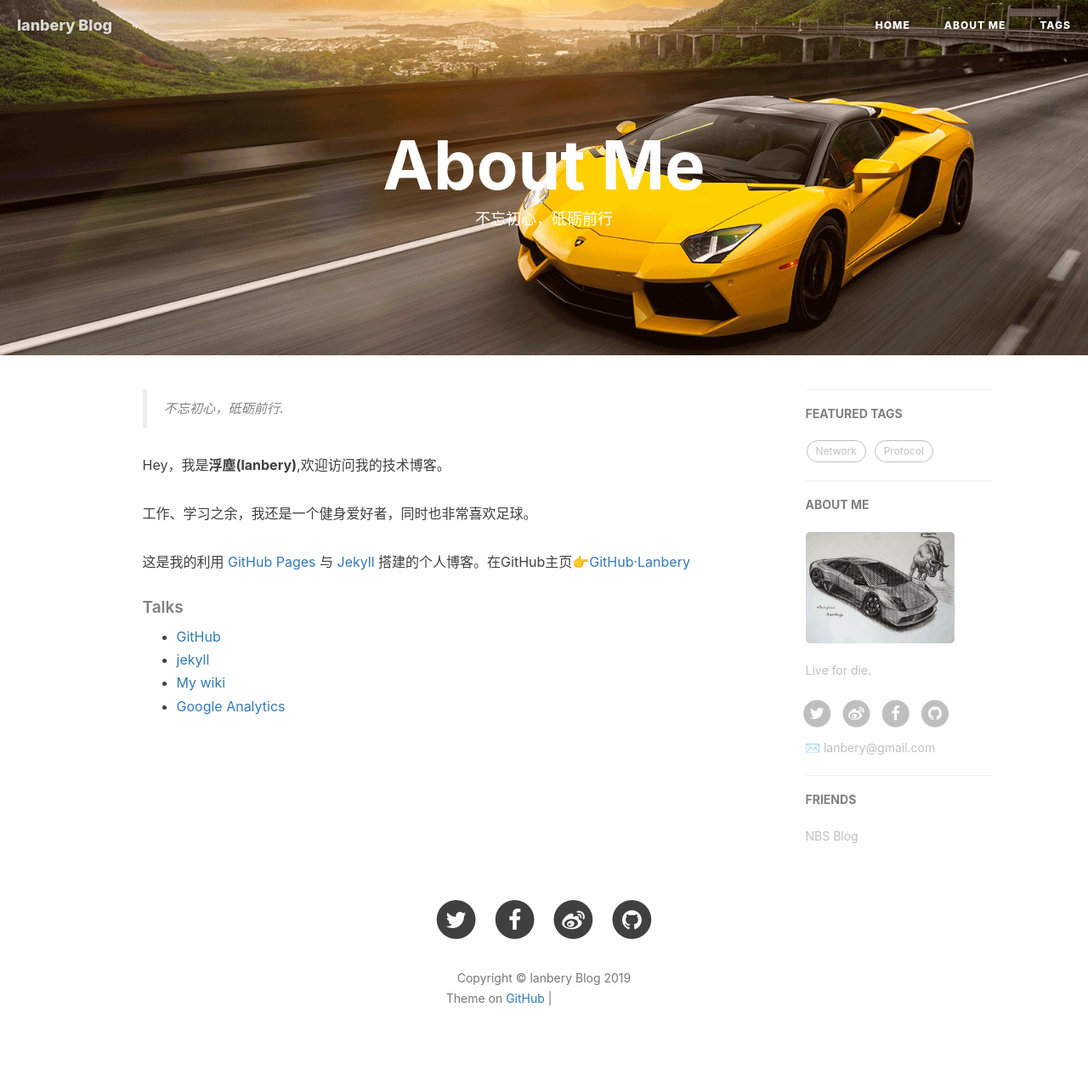
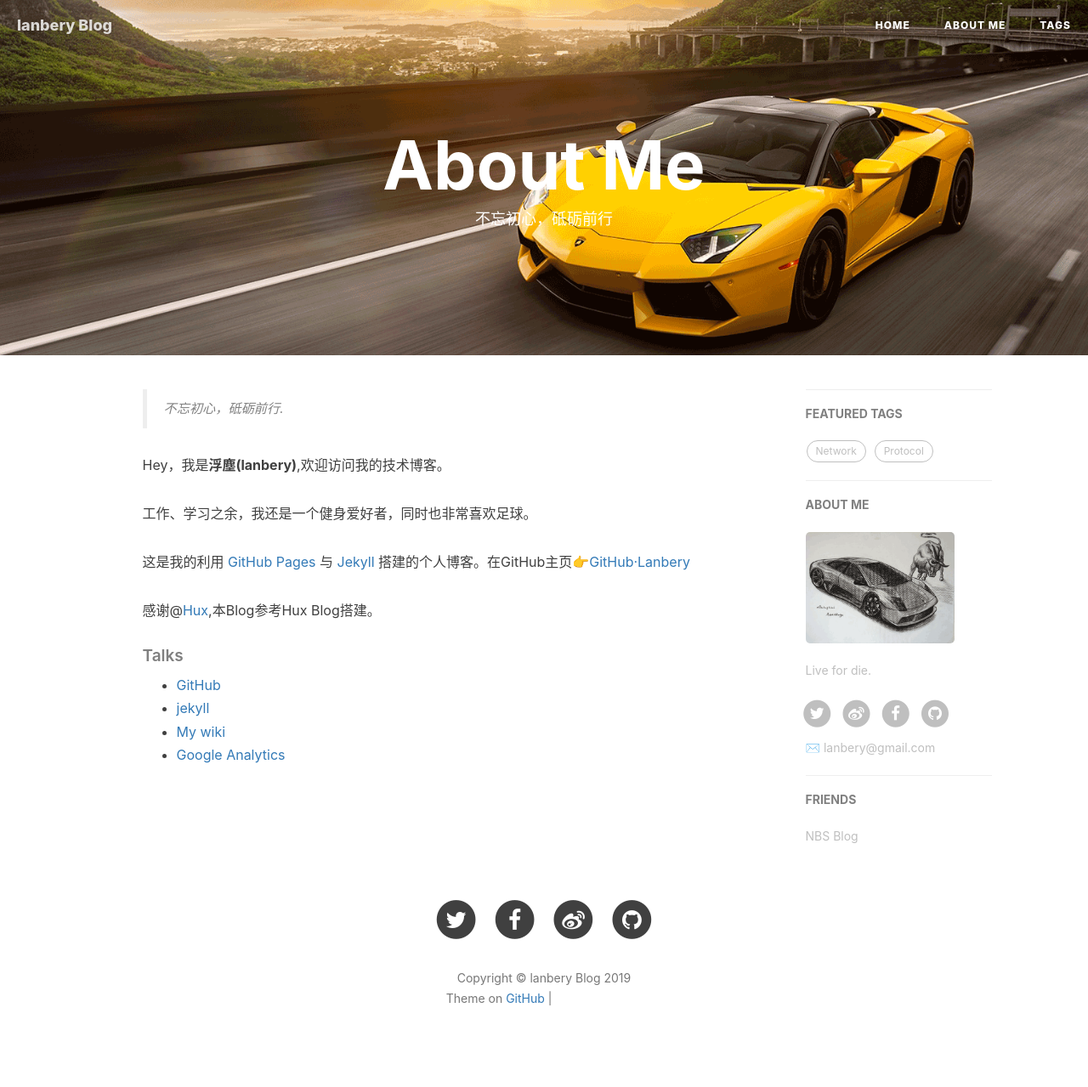
Before and after one commit to lanbery/lanbery.github.io, a Jekyll site: the page built from about.html, in a window 1280 px wide. Shown: the whole page at 85% size. Built offline with Jekyll 4.4.1, drawn with Linux system fonts in a browser that asks for light colours; nearby versions of some CDN libraries; comment, search, counter and statistics services are not loaded; grey boxes are pictures that could not be loaded.

Commit message:
initial blog frame

```diff
--- a/about.html
+++ b/about.html
@@ -24,6 +24,8 @@ header-img: "img/about-header-lambor-yellow.png"
         <a href="https://pages.github.com/">GitHub Pages</a> 与 <a href="http://jekyll.com.cn/">Jekyll</a>
     搭建的个人博客。在GitHub主页<a href="https://github.com/lanbery">👉GitHub·Lanbery</a></p>
     <p></p>
+
+    <p>感谢@<a herf="https://huangxuan.me" target="Hux-Blog">Hux</a>,本Blog参考Hux Blog搭建。</p>
 
     <h5>Talks</h5>
 
```
